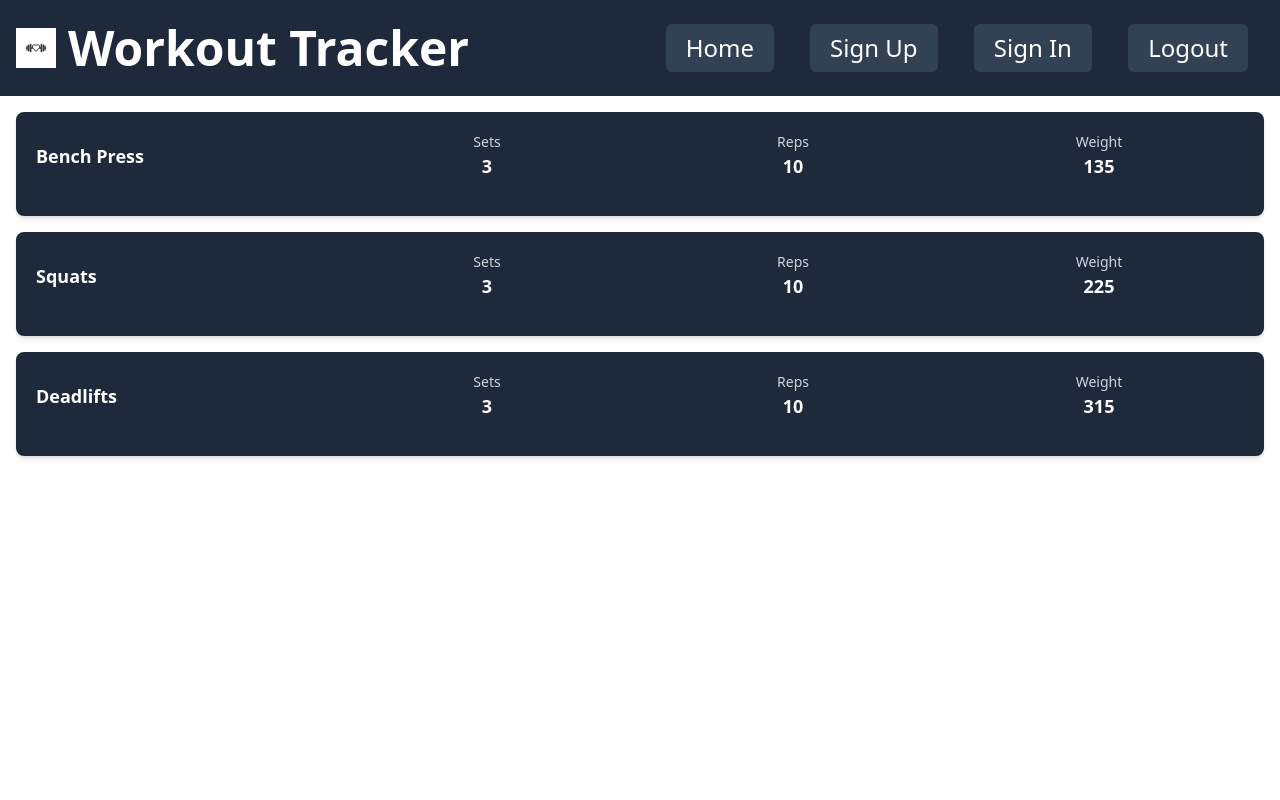
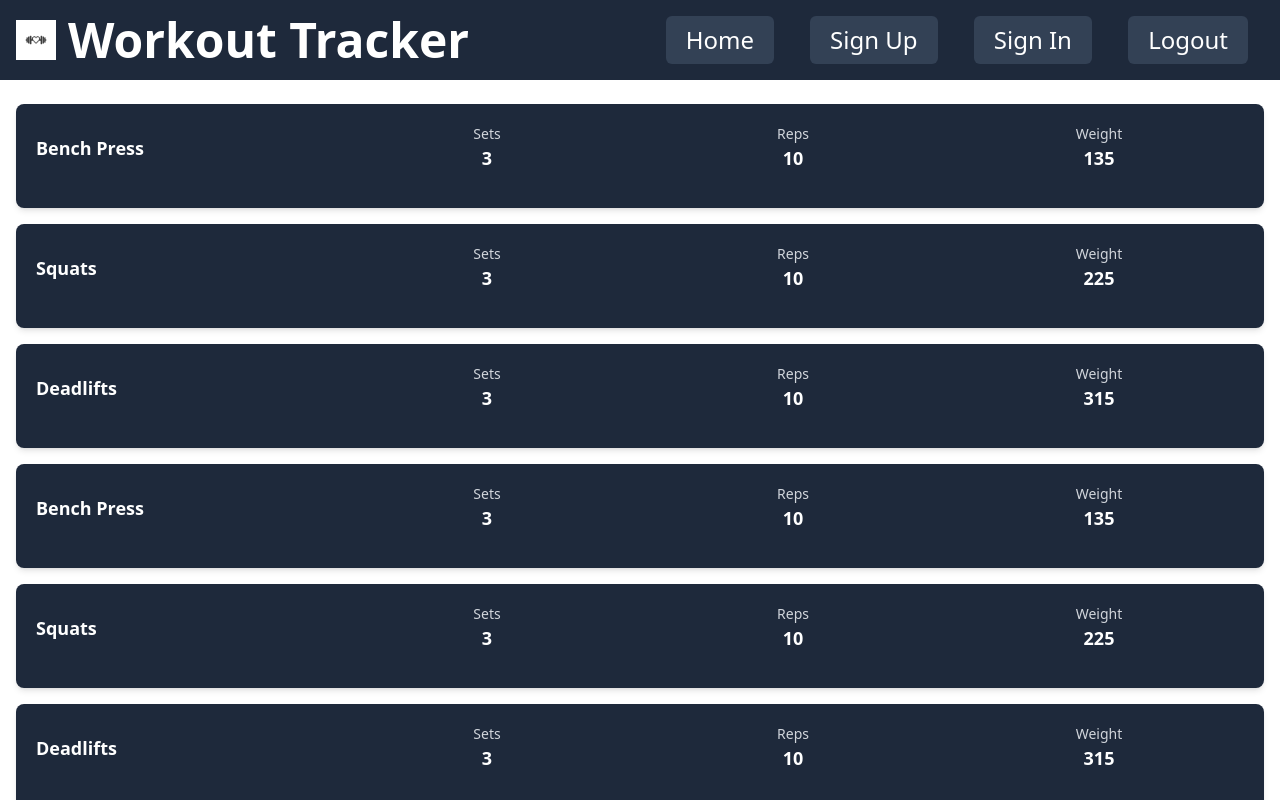
Before and after one commit to NathanStanislavsky/WorkoutTracker, a SvelteKit app: page /details/1 in a window 1280 px wide. Built offline with nearby package versions, Linux system fonts and the light colour scheme.

Commit message:
refactor of carousels

```diff
--- a/src/lib/Calendar/Calendar.svelte
+++ b/src/lib/Calendar/Calendar.svelte
@@ -112,7 +112,7 @@
   }
 </script>
 
-<div class="max-w-md mx-auto p-4 bg-slate-800 p-10">
+<div class="max-w-md mx-auto p-8 bg-slate-800">
   <div class="flex justify-between items-center mb-4">
     <button
       on:click={navigateToPrevMonth}
--- a/src/routes/details/[id]/+page.svelte
+++ b/src/routes/details/[id]/+page.svelte
@@ -2,10 +2,18 @@
   import ExerciseParent from "$lib/Exercise-Parent/Exercise-Parent.svelte";
 </script>
 
+<span class="p-4">
   <ExerciseParent
     exercises={[
       { name: "Bench Press", sets: 3, reps: 10, weight: 135 },
       { name: "Squats", sets: 3, reps: 10, weight: 225 },
       { name: "Deadlifts", sets: 3, reps: 10, weight: 315 },
+      { name: "Bench Press", sets: 3, reps: 10, weight: 135 },
+      { name: "Squats", sets: 3, reps: 10, weight: 225 },
+      { name: "Deadlifts", sets: 3, reps: 10, weight: 315 },
+      { name: "Bench Press", sets: 3, reps: 10, weight: 135 },
+      { name: "Squats", sets: 3, reps: 10, weight: 225 },
+      { name: "Deadlifts", sets: 3, reps: 10, weight: 315 },
     ]}
   />
+</span>
--- a/src/routes/workout/+page.svelte
+++ b/src/routes/workout/+page.svelte
@@ -19,14 +19,19 @@
   }
 </script>
 
-<main class="flex min-h-0 p-8 gap-8">
-  <section class="flex-1 min-h-0" data-testid="workout-carousel">
+<div class="flex h-screen p-4 gap-8">
+  <div class="flex-1" data-testid="workout-carousel">
     {#if workouts.length > 0}
       <WorkoutCarousel {workouts} />
     {:else}
       <p class="text-center text-gray-500">No workouts found</p>
     {/if}
-  </section>
+  </div>
+
+  <div class="">
+    <Calendar />
+  </div>
+</div>
 
 <button
   class="absolute bottom-8 right-8 bg-blue-600 hover:bg-blue-700 text-white font-bold w-16 h-16 text-xl rounded-full flex items-center justify-center shadow-md"
@@ -36,8 +41,3 @@
 >
   +
 </button>
-
-  <div class="min-h-0">
-    <Calendar />
-  </div>
-</main>
```
Lines whose indentation alone changed are shown as unchanged.
